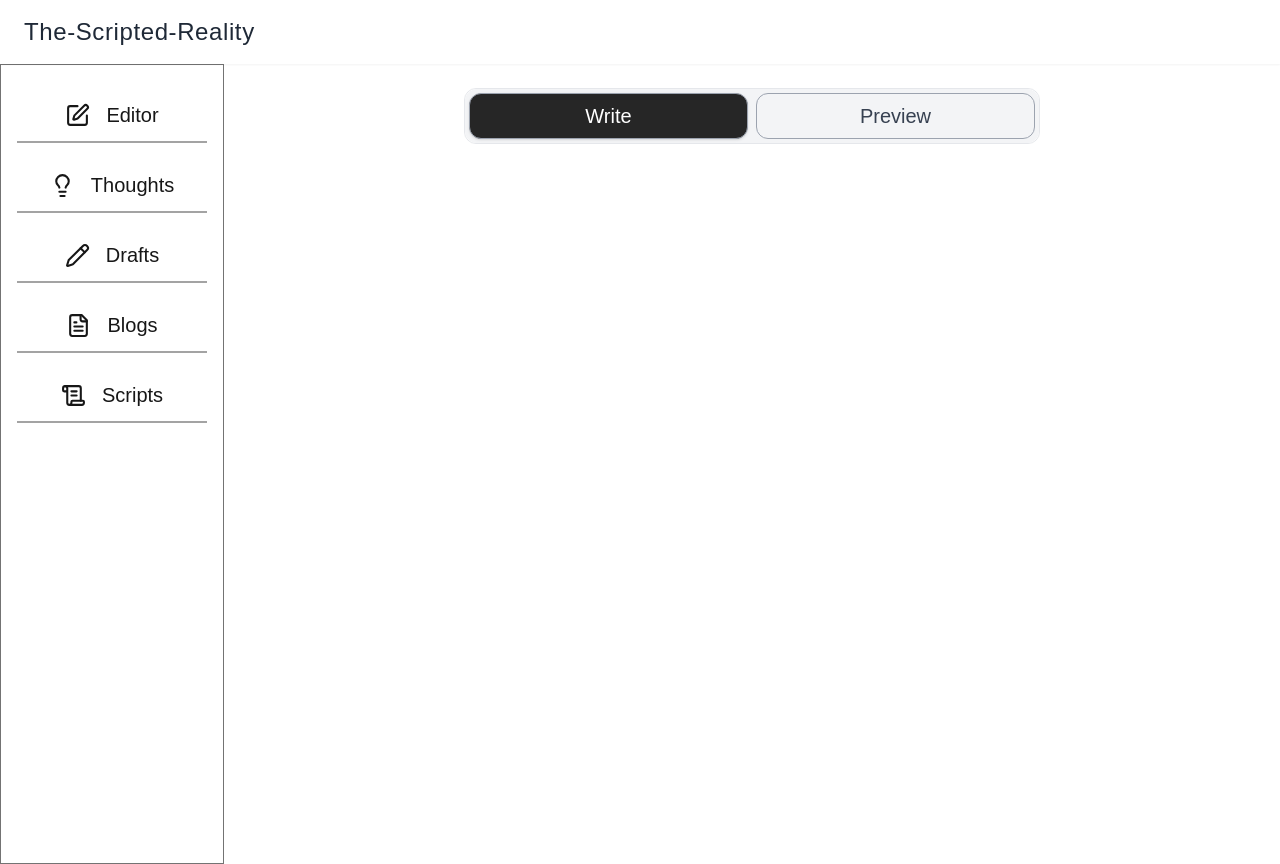
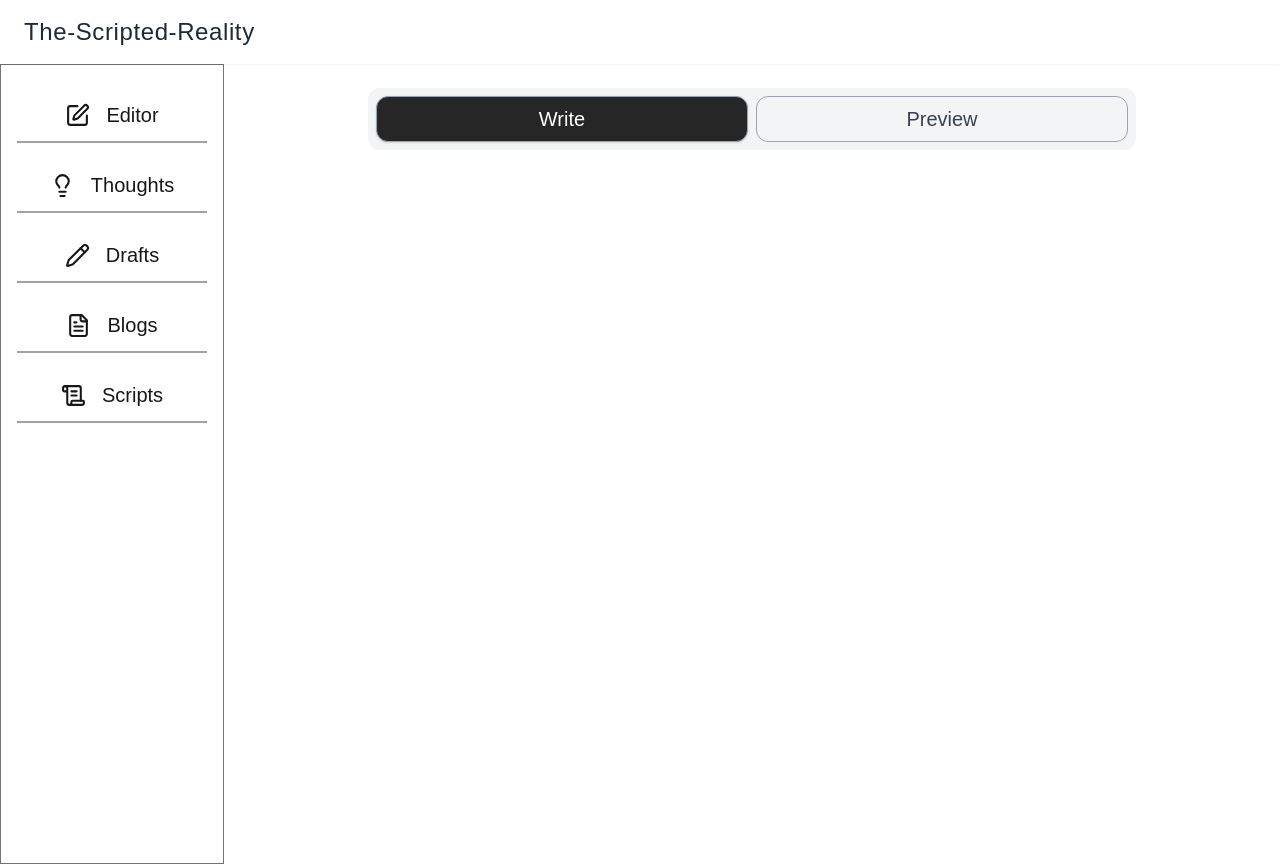
Before and after one commit to RRAJ644/the-scripted-reality, a Next.js app: page /editor in a window 1280 px wide. Built offline with nearby package versions, Linux system fonts and the light colour scheme; no server answers.

Commit message:
tabs for blog editor

```diff
--- a/app/(dashboard)/editor/page.tsx
+++ b/app/(dashboard)/editor/page.tsx
@@ -10,9 +10,9 @@ const Editor: React.FC = () => {
     <section className='w-full h-full flex flex-col items-center px-6 py-6'>
       <Tabs
         defaultValue='write'
-        className='w-full max-w-xl bg-white border border-gray-200 rounded-xl'
+        className='w-full bg-white border-gray-200 rounded-xl'
       >
-        <TabsList className='flex bg-gray-100 w-full gap-x-2 overflow-hidden h-full rounded-xl'>
+        <TabsList className='flex max-w-3xl gap-x-2 items-center justify-center mx-auto bg-gray-100 overflow-hidden h-full rounded-xl p-2'>
           <TabsTrigger
             value='write'
             className='flex-1 text-gray-700 text-xl border border-gray-400 font-medium data-[state=active]:bg-neutral-800 data-[state=active]:text-white rounded-xl h-full py-2'
```
